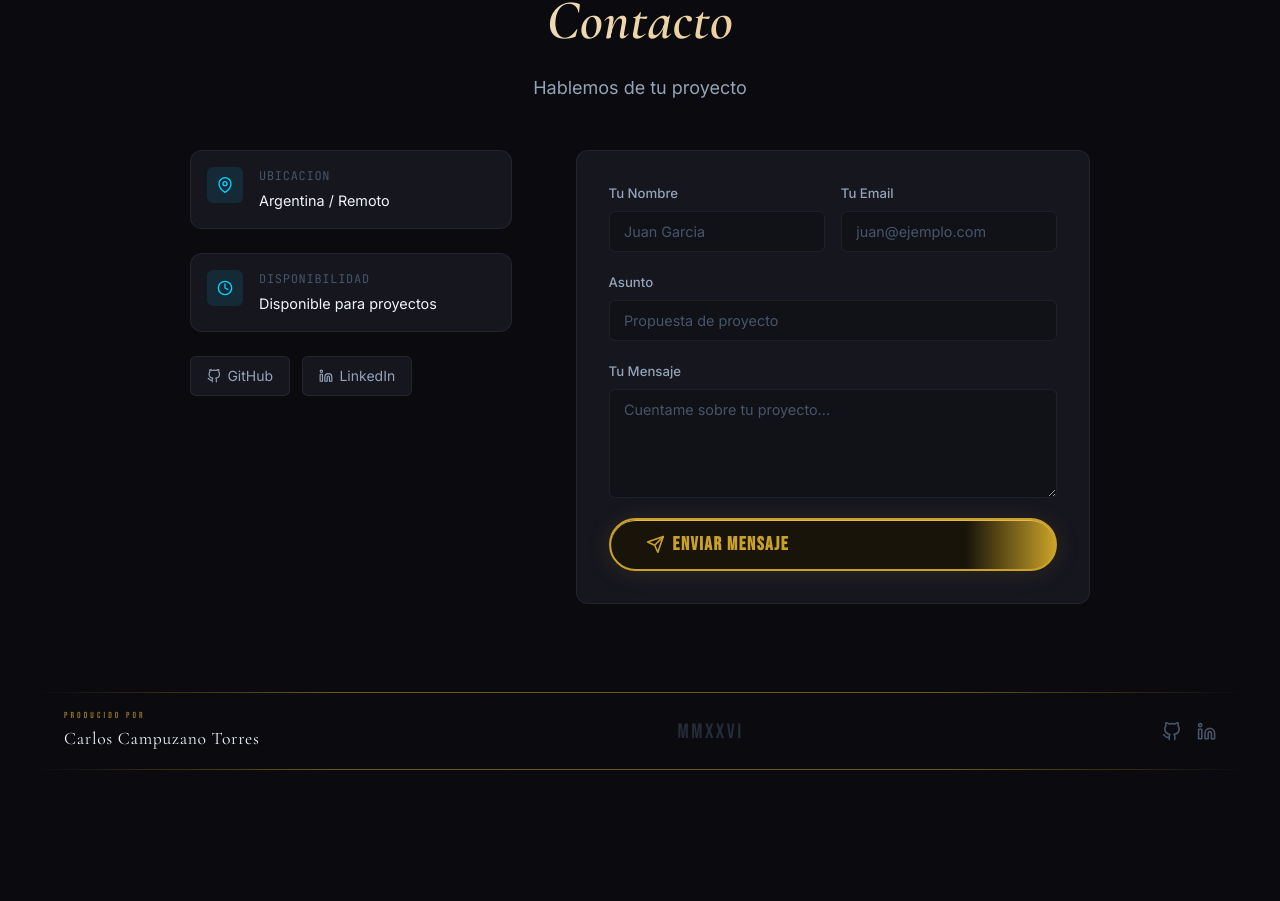
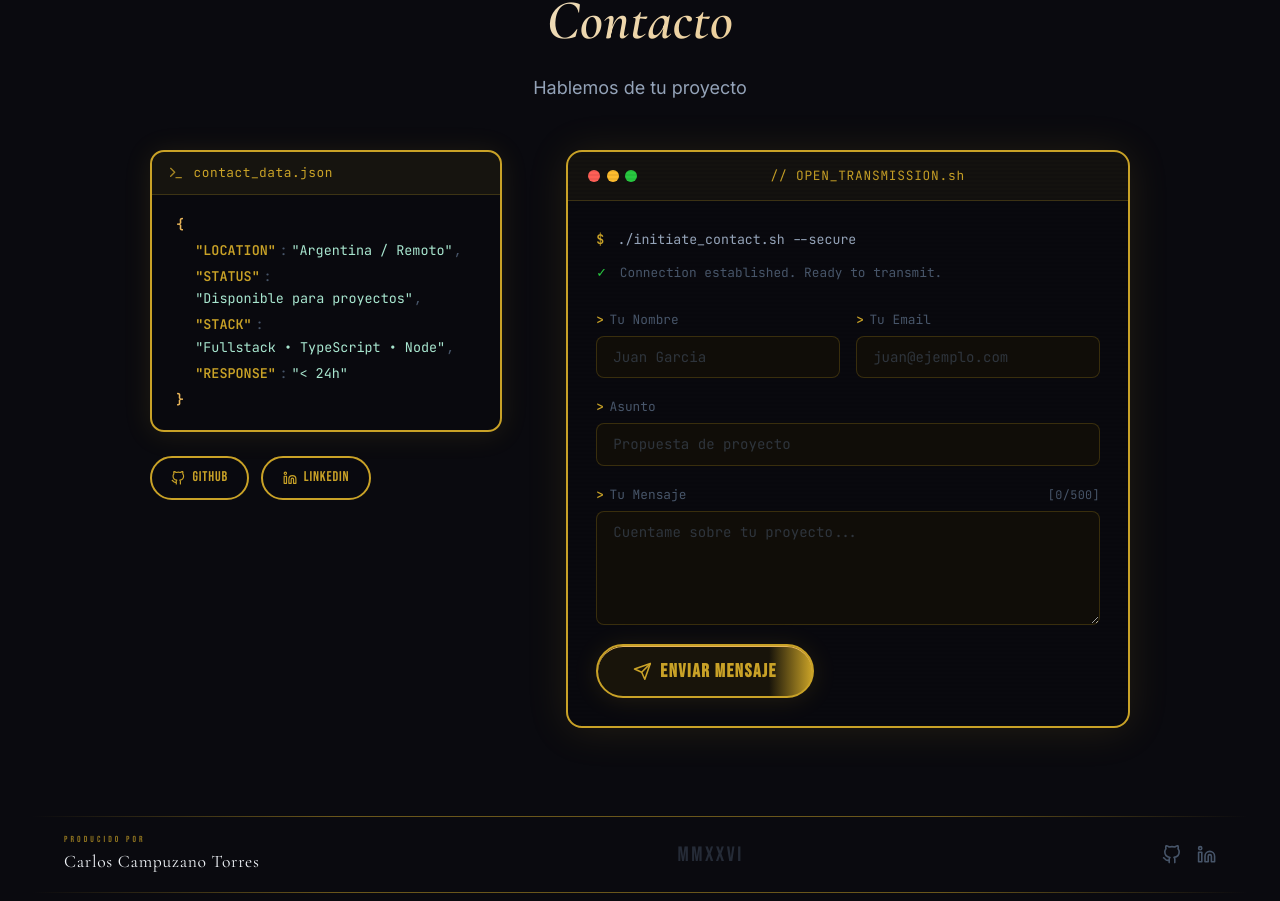
Before and after one commit to carleto30stm/porfolio-react, a React (Vite) app: page / in a window 1280 px wide. Shown: the part 5888-6789 px from the top of the page. Before the commit the page ends 6666 px from the top, so only its background shows below. Built offline with nearby package versions, Linux system fonts and the light colour scheme; no server answers.

Commit message:
contacto

```diff
--- a/src/components/sections/Contact.module.css
+++ b/src/components/sections/Contact.module.css
@@ -7,92 +7,216 @@
   grid-template-columns: 1fr 1.6fr;
   gap: 4rem;
   align-items: start;
-  max-width: 900px;
+  max-width: 980px;
   margin: 0 auto;
 }
 
-/* Info column */
+/* ── Info column ──────────────────── */
 .infoCol {
   display: flex;
   flex-direction: column;
   gap: 1.5rem;
 }
 
-.infoItem {
-  display: flex;
-  align-items: flex-start;
-  gap: 1rem;
-  padding: 1rem;
-  background: var(--bg-card);
-  border: 1px solid var(--border);
-  border-radius: var(--radius-md);
-  transition: var(--transition);
+/* JSON data file card */
+.dataFile {
+  background: rgba(10, 10, 15, 0.97);
+  border: 2px solid var(--accent-gold);
+  border-radius: 14px;
+  overflow: hidden;
+  box-shadow: 0 2px 28px 0 rgba(201, 162, 39, 0.12);
 }
 
-.infoItem:hover {
-  border-color: var(--border-accent);
+.dataFileHeader {
+  display: flex;
+  align-items: center;
+  gap: 0.6rem;
+  padding: 0.65rem 1rem;
+  background: rgba(201, 162, 39, 0.07);
+  border-bottom: 1px solid rgba(201, 162, 39, 0.22);
+  font-family: var(--font-mono);
+  font-size: 0.8rem;
+  color: var(--accent-gold);
+  letter-spacing: 0.04em;
 }
 
-.infoIcon {
-  width: 36px;
-  height: 36px;
-  background: rgba(0, 212, 255, 0.1);
-  border-radius: var(--radius-sm);
-  display: flex;
-  align-items: center;
-  justify-content: center;
-  color: var(--accent-cyan);
+.dataFileIcon {
   font-size: 1rem;
-  flex-shrink: 0;
+  opacity: 0.8;
 }
 
-.infoLabel {
-  font-size: 0.75rem;
-  color: var(--text-muted);
-  text-transform: uppercase;
-  letter-spacing: 0.06em;
+.dataFileBody {
+  padding: 1.2rem 1.5rem;
   font-family: var(--font-mono);
-  margin: 0;
+  font-size: 0.84rem;
+  display: flex;
+  flex-direction: column;
+  gap: 0.28rem;
+  line-height: 1.6;
 }
 
-.infoValue {
-  font-size: 0.9rem;
-  color: var(--text-primary);
-  margin: 0.15rem 0 0;
+.jsonBrace {
+  color: #e8b55a;
+  font-weight: 700;
 }
 
+.jsonLine {
+  display: flex;
+  flex-wrap: wrap;
+  align-items: baseline;
+  gap: 0.08em;
+  padding-left: 1.2rem;
+}
+
+.jsonKey {
+  color: #c9a227;
+  font-weight: 600;
+}
+
+.jsonColon {
+  color: var(--text-muted);
+  margin: 0 0.2em;
+}
+
+.jsonValue {
+  color: #a8e6cf;
+}
+
+.jsonComma {
+  color: var(--text-muted);
+}
+
+/* Social buttons */
 .socialLinks {
   display: flex;
   gap: 0.75rem;
+  flex-wrap: wrap;
 }
 
 .socialBtn {
   display: flex;
   align-items: center;
-  gap: 0.4rem;
-  background: var(--bg-card);
-  border: 1px solid var(--border);
-  border-radius: var(--radius-sm);
-  color: var(--text-secondary);
-  padding: 0.5rem 1rem;
-  font-size: 0.875rem;
-  transition: var(--transition);
+  gap: 0.45rem;
+  background: rgba(10, 10, 15, 0.96);
+  border: 2px solid var(--accent-gold);
+  border-radius: var(--radius-full);
+  color: var(--accent-gold);
+  padding: 0.55rem 1.2rem;
+  font-family: var(--font-label), serif;
+  font-size: 0.88rem;
+  letter-spacing: 0.06em;
+  transition: var(--transition-cinematic);
 }
 
 .socialBtn:hover {
-  border-color: var(--border-accent);
-  color: var(--accent-cyan);
+  background: rgba(201, 162, 39, 0.12);
+  color: #e8b55a;
+  box-shadow: 0 0 20px 0 #e8b55a55;
+}
+
+/* ── Terminal Form ────────────────── */
+.terminalWrap {
+  background: rgba(10, 10, 15, 0.98);
+  border: 2px solid var(--accent-gold);
+  border-radius: 16px;
+  overflow: hidden;
+  box-shadow: 0 2px 40px 0 rgba(201, 162, 39, 0.13);
+  position: relative;
+}
+
+/* Window chrome */
+.terminalHeader {
+  display: flex;
+  align-items: center;
+  gap: 0.75rem;
+  padding: 0.7rem 1.25rem;
+  background: rgba(201, 162, 39, 0.06);
+  border-bottom: 1px solid rgba(201, 162, 39, 0.22);
+}
+
+.terminalDots {
+  display: flex;
+  gap: 0.4rem;
+}
+
+.dot {
+  width: 12px;
+  height: 12px;
+  border-radius: 50%;
+  display: inline-block;
+}
+
+.terminalTitle {
+  font-family: var(--font-mono);
+  font-size: 0.8rem;
+  color: var(--accent-gold);
+  letter-spacing: 0.06em;
+  flex: 1;
+  text-align: center;
+}
+
+.terminalBlink {
+  font-family: var(--font-mono);
+  color: var(--accent-gold);
+  font-size: 1rem;
+  animation: blink 1s step-end infinite;
+}
+
+@keyframes blink {
+  0%, 100% { opacity: 1; }
+  50% { opacity: 0; }
+}
+
+/* Scan lines */
+.scanLines {
+  position: absolute;
+  inset: 0;
+  pointer-events: none;
+  background: repeating-linear-gradient(
+    0deg,
+    transparent,
+    transparent 2px,
+    rgba(0, 0, 0, 0.06) 2px,
+    rgba(0, 0, 0, 0.06) 4px
+  );
+  z-index: 1;
+  border-radius: inherit;
 }
 
 /* Form */
 .form {
   display: flex;
   flex-direction: column;
-  gap: 1.25rem;
-  background: var(--bg-card);
-  border: 1px solid var(--border);
-  border-radius: var(--radius-md);
-  padding: 2rem;
+  gap: 1.2rem;
+  padding: 1.75rem;
+  position: relative;
+  z-index: 2;
+}
+
+.formPrompt {
+  font-family: var(--font-mono);
+  font-size: 0.83rem;
+  color: var(--text-secondary);
+  margin: 0;
+}
+
+.promptDollar {
+  color: var(--accent-gold);
+  font-weight: 700;
+  margin-right: 0.4em;
+}
+
+.promptLine {
+  font-family: var(--font-mono);
+  font-size: 0.8rem;
+  color: var(--text-muted);
+  margin-top: -0.4rem;
+  margin-bottom: 0.4rem;
+}
+
+.promptGreen {
+  color: #28c840;
+  margin-right: 0.4em;
 }
 
 .row {
@@ -101,29 +225,65 @@
   gap: 1rem;
 }
 
+/* Field */
 .field {
   display: flex;
   flex-direction: column;
-  gap: 0.4rem;
+  gap: 0.35rem;
+  transition: var(--transition);
 }
 
-.field label {
-  font-size: 0.825rem;
-  font-weight: 500;
-  color: var(--text-secondary);
+.fieldFocused .fieldLabel {
+  color: var(--accent-gold);
+}
+
+.fieldFocused .input,
+.fieldFocused .textarea {
+  border-color: var(--accent-gold);
+  box-shadow: 0 0 0 3px rgba(201, 162, 39, 0.13);
+  background: rgba(25, 20, 8, 0.95);
+}
+
+.fieldLabel {
+  font-family: var(--font-mono);
+  font-size: 0.8rem;
+  color: var(--text-muted);
+  display: flex;
+  align-items: center;
+  gap: 0.35rem;
+  transition: color 0.25s ease;
+}
+
+.promptChar {
+  color: var(--accent-gold);
+  font-weight: 700;
+}
+
+.fieldCheck {
+  color: #28c840;
+  font-size: 0.8rem;
+  margin-left: auto;
+}
+
+.charCounter {
+  margin-left: auto;
+  font-family: var(--font-mono);
+  font-size: 0.74rem;
+  color: var(--text-muted);
+  letter-spacing: 0.03em;
 }
 
 .input,
 .textarea {
-  background: var(--bg-secondary);
-  border: 1px solid var(--border);
-  border-radius: var(--radius-sm);
-  color: var(--text-primary);
-  font-family: var(--font-sans);
-  font-size: 0.9rem;
-  padding: 0.7rem 0.9rem;
+  background: rgba(18, 15, 8, 0.92);
+  border: 1.5px solid rgba(201, 162, 39, 0.22);
+  border-radius: 8px;
+  color: #e2e0d2;
+  font-family: var(--font-mono);
+  font-size: 0.88rem;
+  padding: 0.7rem 1rem;
   width: 100%;
-  transition: var(--transition);
+  transition: border-color 0.25s, box-shadow 0.25s, background 0.25s;
   resize: vertical;
   outline: none;
 }
@@ -131,27 +291,102 @@
 .input::placeholder,
 .textarea::placeholder {
   color: var(--text-muted);
+  opacity: 0.55;
 }
 
 .input:focus,
 .textarea:focus {
-  border-color: var(--accent-cyan);
-  box-shadow: 0 0 0 3px rgba(0, 212, 255, 0.1);
+  border-color: var(--accent-gold);
+  box-shadow: 0 0 0 3px rgba(201, 162, 39, 0.13);
+  background: rgba(25, 20, 8, 0.95);
+}
+
+/* Submit row */
+.submitRow {
+  display: flex;
+  align-items: center;
+  gap: 1.5rem;
+  flex-wrap: wrap;
+}
+
+/* Progress bar */
+.transmitting {
+  flex: 1;
+  display: flex;
+  flex-direction: column;
+  gap: 0.3rem;
+  min-width: 80px;
+}
+
+.transmitBar {
+  height: 3px;
+  background: var(--gradient-gold);
+  border-radius: 2px;
+  box-shadow: 0 0 8px #e8b55a99;
+}
+
+.transmitLabel {
+  font-family: var(--font-mono);
+  font-size: 0.7rem;
+  color: var(--accent-gold);
+  letter-spacing: 0.12em;
+  animation: blink 0.7s step-end infinite;
+}
+
+/* Success screen */
+.successScreen {
+  padding: 3.5rem 1.75rem;
+  display: flex;
+  flex-direction: column;
+  align-items: center;
+  gap: 1rem;
+  text-align: center;
+  position: relative;
+  z-index: 2;
+}
+
+.successIcon {
+  width: 64px;
+  height: 64px;
+  border-radius: 50%;
+  border: 2px solid var(--accent-gold);
+  display: flex;
+  align-items: center;
+  justify-content: center;
+  color: var(--accent-gold);
+  font-size: 1.7rem;
+  box-shadow: 0 0 36px 0 #e8b55a99;
+  margin-bottom: 0.5rem;
+}
+
+.successCode {
+  font-family: var(--font-mono);
+  font-size: 0.85rem;
+  color: #28c840;
+  margin: 0;
 }
 
 .successMsg {
-  color: var(--accent-green);
-  font-size: 0.9rem;
-  padding: 0.6rem 0.9rem;
-  background: rgba(16, 185, 129, 0.08);
-  border: 1px solid rgba(16, 185, 129, 0.2);
-  border-radius: var(--radius-sm);
+  font-family: var(--font-label), var(--font-display), serif;
+  font-size: 1.55rem;
+  letter-spacing: 0.12em;
+  color: var(--accent-gold);
+  text-shadow: 0 0 18px #e8b55a88;
+  margin: 0;
 }
 
+.successSub {
+  font-size: 0.9rem;
+  color: var(--text-secondary);
+  margin: 0;
+}
+
+/* Error messages */
 .errorMsg {
   color: var(--accent-pink);
-  font-size: 0.9rem;
-  padding: 0.6rem 0.9rem;
+  font-size: 0.8rem;
+  font-family: var(--font-mono);
+  padding: 0.4rem 0.8rem;
   background: rgba(244, 114, 182, 0.08);
   border: 1px solid rgba(244, 114, 182, 0.2);
   border-radius: var(--radius-sm);
--- a/src/components/sections/Contact.tsx
+++ b/src/components/sections/Contact.tsx
@@ -1,7 +1,7 @@
-import React from 'react';
-import { motion } from 'framer-motion';
+import React, { useState } from 'react';
+import { motion, AnimatePresence } from 'framer-motion';
 import { useTranslation } from 'react-i18next';
-import { FiMapPin, FiClock, FiSend, FiGithub, FiLinkedin } from 'react-icons/fi';
+import { FiSend, FiGithub, FiLinkedin, FiCheck, FiTerminal } from 'react-icons/fi';
 import { useForm, ValidationError } from '@formspree/react';
 import { useInView } from '../../hooks/useInView';
 import Button from '../ui/Button';
@@ -9,19 +9,31 @@ import styles from './Contact.module.css';
 
 const FORMSPREE_ID = (import.meta.env as Record<string, string>).VITE_FORMSPREE_ID || 'mpqyzorz';
 
+const JSON_LINES = [
+  { key: 'LOCATION',     value: 'Argentina / Remoto' },
+  { key: 'STATUS',       value: 'Disponible para proyectos' },
+  { key: 'STACK',        value: 'Fullstack • TypeScript • Node' },
+  { key: 'RESPONSE',     value: '< 24h' },
+];
+
 const Contact: React.FC = () => {
   const { t } = useTranslation();
   const { ref, inView } = useInView();
   const [state, handleSubmit] = useForm(FORMSPREE_ID);
+  const [focused, setFocused] = useState<string | null>(null);
+  const [charCount, setCharCount] = useState(0);
+  const [filled, setFilled] = useState<Record<string, boolean>>({});
 
-  const INFO = [
-    { icon: FiMapPin, label: t('contact.info.location'), value: t('contact.info.location_value') },
-    { icon: FiClock, label: t('contact.info.availability'), value: t('contact.info.availability_value') },
-  ];
+  const markFilled = (field: string, val: string) => {
+    setFilled(prev => ({ ...prev, [field]: val.trim().length > 0 }));
+    if (field === 'message') setCharCount(val.length);
+  };
 
   return (
     <section id="contact" className={styles.section}>
       <div className="container">
+
+        {/* ACT label */}
         <motion.div
           className="scene-label"
           initial={{ opacity: 0 }}
@@ -31,6 +43,7 @@ const Contact: React.FC = () => {
         >
           ACT VII &mdash; REACH OUT
         </motion.div>
+
         <motion.div
           className="section-header"
           ref={ref}
@@ -43,25 +56,35 @@ const Contact: React.FC = () => {
         </motion.div>
 
         <div className={styles.grid}>
-          {/* Info column */}
+
+          {/* ── Info column ── */}
           <motion.div
             className={styles.infoCol}
             initial={{ opacity: 0, x: -40 }}
             animate={inView ? { opacity: 1, x: 0 } : undefined}
             transition={{ duration: 0.6, delay: 0.15 }}
           >
-            {INFO.map(({ icon: Icon, label, value }) => (
-              <div key={label} className={styles.infoItem}>
-                <div className={styles.infoIcon}>
-                  <Icon />
+            {/* JSON data file */}
+            <div className={styles.dataFile}>
+              <div className={styles.dataFileHeader}>
+                <FiTerminal className={styles.dataFileIcon} />
+                <span>contact_data.json</span>
               </div>
-                <div>
-                  <p className={styles.infoLabel}>{label}</p>
-                  <p className={styles.infoValue}>{value}</p>
+              <div className={styles.dataFileBody}>
+                <span className={styles.jsonBrace}>{'{'}</span>
+                {JSON_LINES.map(({ key, value }, i) => (
+                  <div key={key} className={styles.jsonLine}>
+                    <span className={styles.jsonKey}>"{key}"</span>
+                    <span className={styles.jsonColon}>: </span>
+                    <span className={styles.jsonValue}>"{value}"</span>
+                    {i < JSON_LINES.length - 1 && <span className={styles.jsonComma}>,</span>}
+                  </div>
+                ))}
+                <span className={styles.jsonBrace}>{'}'}</span>
               </div>
             </div>
-            ))}
 
+            {/* Social */}
             <div className={styles.socialLinks}>
               <a href="https://github.com/carleto30stm" target="_blank" rel="noopener noreferrer" className={styles.socialBtn}>
                 <FiGithub /> GitHub
@@ -72,83 +95,157 @@ const Contact: React.FC = () => {
             </div>
           </motion.div>
 
-          {/* Form column */}
-          <motion.form
-            className={styles.form}
-            onSubmit={handleSubmit}
+          {/* ── Terminal form ── */}
+          <motion.div
+            className={styles.terminalWrap}
             initial={{ opacity: 0, x: 40 }}
             animate={inView ? { opacity: 1, x: 0 } : undefined}
             transition={{ duration: 0.6, delay: 0.25 }}
           >
+            {/* Window chrome */}
+            <div className={styles.terminalHeader}>
+              <div className={styles.terminalDots}>
+                <span className={styles.dot} style={{ background: '#ff5f57' }} />
+                <span className={styles.dot} style={{ background: '#febc2e' }} />
+                <span className={styles.dot} style={{ background: '#28c840' }} />
+              </div>
+              <span className={styles.terminalTitle}>// OPEN_TRANSMISSION.sh</span>
+              <span className={styles.terminalBlink}>▌</span>
+            </div>
+
+            {/* Scan-line overlay */}
+            <div className={styles.scanLines} aria-hidden />
+
+            <AnimatePresence mode="wait">
               {state.succeeded ? (
-              <p className={styles.successMsg}>{t('contact.success')}</p>
+                /* ── Success screen ── */
+                <motion.div
+                  key="success"
+                  className={styles.successScreen}
+                  initial={{ opacity: 0, scale: 0.92 }}
+                  animate={{ opacity: 1, scale: 1 }}
+                  transition={{ duration: 0.55 }}
+                >
+                  <motion.div
+                    className={styles.successIcon}
+                    initial={{ scale: 0 }}
+                    animate={{ scale: 1 }}
+                    transition={{ type: 'spring', stiffness: 320, delay: 0.2 }}
+                  >
+                    <FiCheck />
+                  </motion.div>
+                  <p className={styles.successCode}>$ STATUS: 200 OK</p>
+                  <p className={styles.successMsg}>// TRANSMISSION COMPLETE</p>
+                  <p className={styles.successSub}>{t('contact.success')}</p>
+                </motion.div>
               ) : (
-              <>
+                /* ── Form ── */
+                <motion.form
+                  key="form"
+                  className={styles.form}
+                  onSubmit={handleSubmit}
+                  initial={{ opacity: 1 }}
+                >
+                  {/* Boot lines */}
+                  <p className={styles.formPrompt}>
+                    <span className={styles.promptDollar}>$</span>
+                    {' ./initiate_contact.sh --secure'}
+                  </p>
+                  <p className={styles.promptLine}>
+                    <span className={styles.promptGreen}>✓</span> Connection established. Ready to transmit.
+                  </p>
+
+                  {/* Name + Email row */}
                   <div className={styles.row}>
-                  <div className={styles.field}>
-                    <label htmlFor="name">{t('contact.name')}</label>
+                    <div className={[styles.field, focused === 'name' ? styles.fieldFocused : ''].filter(Boolean).join(' ')}>
+                      <label htmlFor="name" className={styles.fieldLabel}>
+                        <span className={styles.promptChar}>&gt;</span> {t('contact.name')}
+                        {filled.name && <FiCheck className={styles.fieldCheck} />}
+                      </label>
                       <input
-                      id="name"
-                      name="name"
-                      type="text"
-                      required
+                        id="name" name="name" type="text" required
                         placeholder={t('contact.name_placeholder')}
                         className={styles.input}
+                        onFocus={() => setFocused('name')}
+                        onBlur={() => setFocused(null)}
+                        onChange={e => markFilled('name', e.target.value)}
                       />
                       <ValidationError prefix="Name" field="name" errors={state.errors} className={styles.errorMsg} />
                     </div>
-                  <div className={styles.field}>
-                    <label htmlFor="email">{t('contact.email')}</label>
+                    <div className={[styles.field, focused === 'email' ? styles.fieldFocused : ''].filter(Boolean).join(' ')}>
+                      <label htmlFor="email" className={styles.fieldLabel}>
+                        <span className={styles.promptChar}>&gt;</span> {t('contact.email')}
+                        {filled.email && <FiCheck className={styles.fieldCheck} />}
+                      </label>
                       <input
-                      id="email"
-                      name="email"
-                      type="email"
-                      required
+                        id="email" name="email" type="email" required
                         placeholder={t('contact.email_placeholder')}
                         className={styles.input}
+                        onFocus={() => setFocused('email')}
+                        onBlur={() => setFocused(null)}
+                        onChange={e => markFilled('email', e.target.value)}
                       />
                       <ValidationError prefix="Email" field="email" errors={state.errors} className={styles.errorMsg} />
                     </div>
                   </div>
 
-                <div className={styles.field}>
-                  <label htmlFor="subject">{t('contact.subject')}</label>
+                  {/* Subject */}
+                  <div className={[styles.field, focused === 'subject' ? styles.fieldFocused : ''].filter(Boolean).join(' ')}>
+                    <label htmlFor="subject" className={styles.fieldLabel}>
+                      <span className={styles.promptChar}>&gt;</span> {t('contact.subject')}
+                      {filled.subject && <FiCheck className={styles.fieldCheck} />}
+                    </label>
                     <input
-                    id="subject"
-                    name="subject"
-                    type="text"
-                    required
+                      id="subject" name="subject" type="text" required
                       placeholder={t('contact.subject_placeholder')}
                       className={styles.input}
+                      onFocus={() => setFocused('subject')}
+                      onBlur={() => setFocused(null)}
+                      onChange={e => markFilled('subject', e.target.value)}
                     />
                     <ValidationError prefix="Subject" field="subject" errors={state.errors} className={styles.errorMsg} />
                   </div>
 
-                <div className={styles.field}>
-                  <label htmlFor="message">{t('contact.message')}</label>
+                  {/* Message */}
+                  <div className={[styles.field, focused === 'message' ? styles.fieldFocused : ''].filter(Boolean).join(' ')}>
+                    <label htmlFor="message" className={styles.fieldLabel}>
+                      <span className={styles.promptChar}>&gt;</span> {t('contact.message')}
+                      <span className={styles.charCounter}>[{charCount}/500]</span>
+                    </label>
                     <textarea
-                    id="message"
-                    name="message"
-                    required
-                    rows={5}
+                      id="message" name="message" required rows={5} maxLength={500}
                       placeholder={t('contact.message_placeholder')}
                       className={styles.textarea}
+                      onFocus={() => setFocused('message')}
+                      onBlur={() => setFocused(null)}
+                      onChange={e => markFilled('message', e.target.value)}
                     />
                     <ValidationError prefix="Message" field="message" errors={state.errors} className={styles.errorMsg} />
                   </div>
 
-                <Button
-                  variant="primary"
-                  size="lg"
-                  type="submit"
-                  disabled={state.submitting}
-                >
+                  {/* Submit + progress */}
+                  <div className={styles.submitRow}>
+                    <Button variant="primary" size="lg" type="submit" disabled={state.submitting}>
                       <FiSend />
                       {state.submitting ? t('contact.sending') : t('contact.send')}
                     </Button>
-              </>
+                    {state.submitting && (
+                      <div className={styles.transmitting}>
+                        <motion.div
+                          className={styles.transmitBar}
+                          initial={{ width: '0%' }}
+                          animate={{ width: '100%' }}
+                          transition={{ duration: 1.6, ease: 'easeInOut' }}
+                        />
+                        <span className={styles.transmitLabel}>TRANSMITTING...</span>
+                      </div>
                     )}
+                  </div>
                 </motion.form>
+              )}
+            </AnimatePresence>
+          </motion.div>
+
         </div>
       </div>
     </section>
```
Lines whose indentation alone changed are shown as unchanged.
